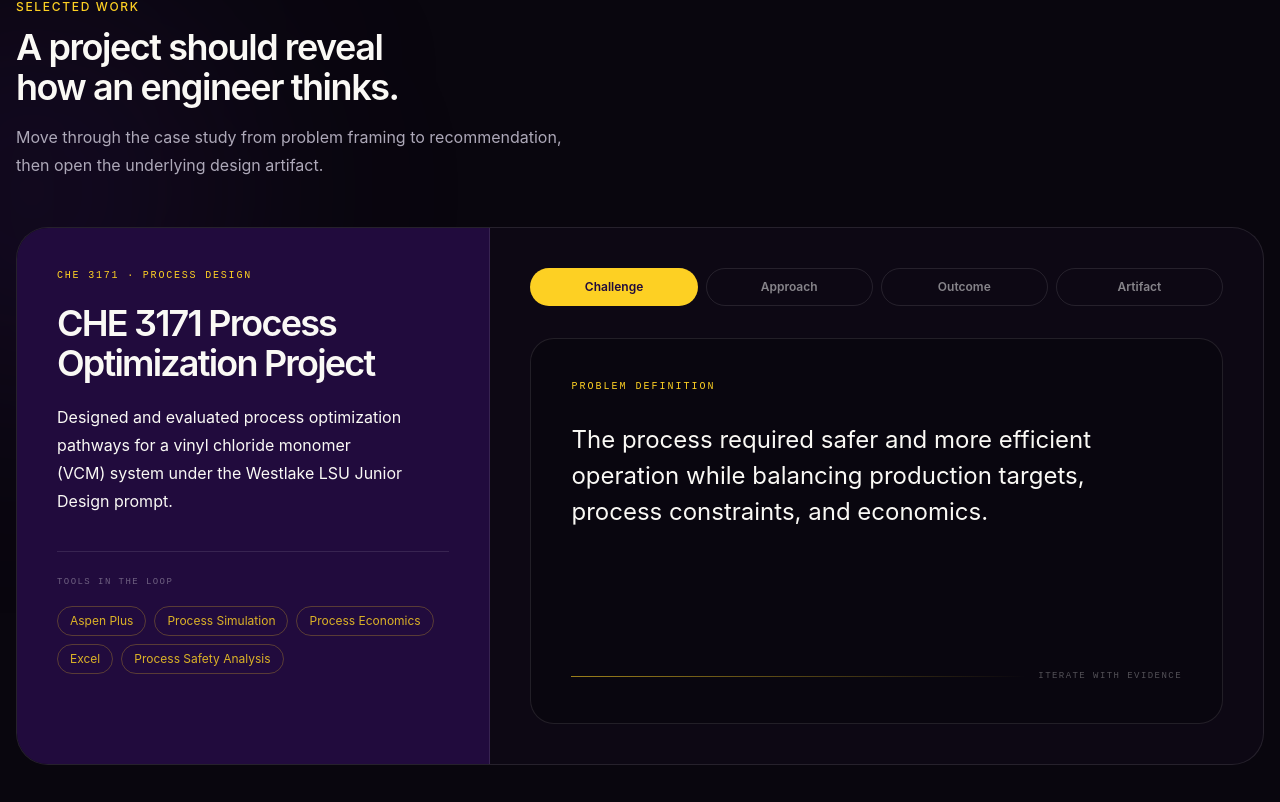
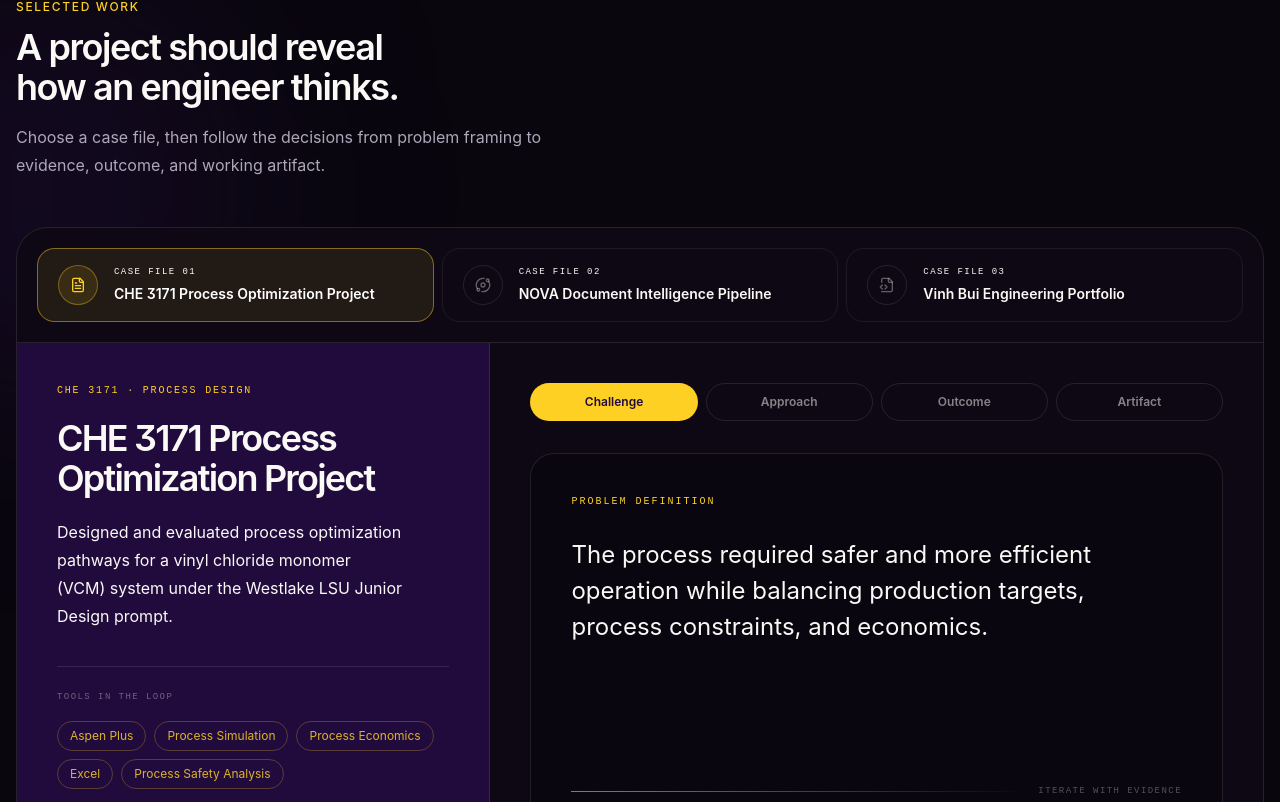
Before and after one commit to vbui31/vinhbui-portfolio, a Next.js app: page / in a window 1280 px wide. Shown: the part 2858-3660 px from the top of the page. Built offline with nearby package versions, Linux system fonts and the light colour scheme.

Commit message:
Expand selected work with NOVA and portfolio case studies

```diff
--- a/components/sections/projects-section.tsx
+++ b/components/sections/projects-section.tsx
@@ -1,8 +1,8 @@
 "use client";
 
 import { AnimatePresence, motion } from "framer-motion";
-import { ArrowUpRight, FileText } from "lucide-react";
-import { useState } from "react";
+import { ArrowUpRight, FileCode2, FileText, Orbit } from "lucide-react";
+import { useEffect, useState } from "react";
 import { projects } from "@/data/portfolio";
 import { SectionHeading } from "@/components/common/section-heading";
 
@@ -11,7 +11,40 @@ type View = (typeof views)[number];
 
 export function ProjectsSection() {
   const [activeView, setActiveView] = useState<View>("Challenge");
-  const project = projects[0];
+  const [activeProjectId, setActiveProjectId] = useState(projects[0].id);
+  const project = projects.find((item) => item.id === activeProjectId) ?? projects[0];
+
+  useEffect(() => {
+    const params = new URLSearchParams(window.location.search);
+    const requestedProject = params.get("project");
+    const requestedView = params.get("view");
+
+    if (projects.some((item) => item.id === requestedProject)) {
+      setActiveProjectId(requestedProject!);
+    }
+    if (views.some((view) => view.toLowerCase() === requestedView)) {
+      setActiveView(views.find((view) => view.toLowerCase() === requestedView)!);
+    }
+  }, []);
+
+  const updateUrl = (projectId: string, view: View) => {
+    const url = new URL(window.location.href);
+    url.searchParams.set("project", projectId);
+    url.searchParams.set("view", view.toLowerCase());
+    url.hash = "projects";
+    window.history.replaceState({}, "", url);
+  };
+
+  const selectProject = (projectId: string) => {
+    setActiveProjectId(projectId);
+    setActiveView("Challenge");
+    updateUrl(projectId, "Challenge");
+  };
+
+  const selectView = (view: View) => {
+    setActiveView(view);
+    updateUrl(project.id, view);
+  };
 
   const content: Record<Exclude<View, "Artifact">, { label: string; text: string }> = {
     Challenge: { label: "PROBLEM DEFINITION", text: project.problem },
@@ -20,19 +53,71 @@ export function ProjectsSection() {
   };
 
   return (
-    <section id="projects" className="relative overflow-hidden py-24 md:py-32">
+    <section id="projects" className="relative scroll-mt-28 overflow-hidden py-24 md:py-32">
       <div className="pointer-events-none absolute -left-40 top-32 h-96 w-96 rounded-full bg-purple/20 blur-[120px]" />
       <div className="container relative">
         <SectionHeading
           eyebrow="Selected work"
           title="A project should reveal how an engineer thinks."
-          description="Move through the case study from problem framing to recommendation, then open the underlying design artifact."
+          description="Choose a case file, then follow the decisions from problem framing to evidence, outcome, and working artifact."
         />
 
         <article className="overflow-hidden rounded-[2rem] border border-white/10 bg-[#0d0814]">
-          <div className="grid lg:grid-cols-[0.38fr,0.62fr]">
+          <div className="border-b border-white/10 p-4 sm:p-5">
+            <div className="grid gap-2 md:grid-cols-3" role="tablist" aria-label="Select a project case study">
+              {projects.map((item, index) => {
+                const selected = item.id === project.id;
+                const Icon = item.id === "nova" ? Orbit : item.id === "portfolio" ? FileCode2 : FileText;
+
+                return (
+                  <button
+                    key={item.id}
+                    type="button"
+                    role="tab"
+                    id={`project-selector-${item.id}`}
+                    aria-controls="project-case-study"
+                    aria-selected={selected}
+                    tabIndex={selected ? 0 : -1}
+                    onClick={() => selectProject(item.id)}
+                    onKeyDown={(event) => {
+                      const next = event.key === "Home" ? 0 : event.key === "End" ? projects.length - 1 : event.key === "ArrowRight" || event.key === "ArrowDown" ? (index + 1) % projects.length : event.key === "ArrowLeft" || event.key === "ArrowUp" ? (index + projects.length - 1) % projects.length : index;
+                      if (next !== index) {
+                        event.preventDefault();
+                        selectProject(projects[next].id);
+                        (event.currentTarget.parentElement?.querySelectorAll<HTMLButtonElement>('[role="tab"]')[next])?.focus();
+                      }
+                    }}
+                    className={`group flex min-w-0 items-center gap-4 rounded-[1.1rem] border px-4 py-4 text-left transition-[border-color,background-color,color] sm:px-5 ${
+                      selected
+                        ? "border-cyan/45 bg-cyan/[0.09] text-white"
+                        : "border-white/[0.07] text-white/48 hover:border-white/20 hover:bg-white/[0.03] hover:text-white/78"
+                    }`}
+                  >
+                    <span className={`flex h-10 w-10 shrink-0 items-center justify-center rounded-full border ${selected ? "border-cyan/35 bg-cyan/10 text-cyan" : "border-white/10 text-white/35"}`}>
+                      <Icon className="h-4 w-4" aria-hidden="true" />
+                    </span>
+                    <span className="min-w-0">
+                      <span className="block font-instrument text-[9px] tracking-[0.16em] text-current/60">CASE FILE 0{index + 1}</span>
+                      <span className="mt-1 block truncate text-sm font-semibold">{item.title}</span>
+                    </span>
+                  </button>
+                );
+              })}
+            </div>
+          </div>
+
+          <div id="project-case-study" role="tabpanel" aria-labelledby={`project-selector-${project.id}`}>
+          <AnimatePresence mode="wait">
+            <motion.div
+              key={project.id}
+              initial={{ opacity: 0, y: 12 }}
+              animate={{ opacity: 1, y: 0 }}
+              exit={{ opacity: 0, y: -12 }}
+              transition={{ duration: 0.24 }}
+              className="grid lg:grid-cols-[0.38fr,0.62fr]"
+            >
             <div className="border-b border-white/10 bg-purple-deep p-7 lg:border-b-0 lg:border-r lg:p-10">
-              <p className="font-instrument text-[10px] tracking-[0.18em] text-cyan">CHE 3171 · PROCESS DESIGN</p>
+              <p className="font-instrument text-[10px] tracking-[0.18em] text-cyan">{project.eyebrow}</p>
               <h3 className="mt-5 text-balance text-3xl font-semibold leading-tight tracking-[-0.05em] sm:text-4xl">
                 {project.title}
               </h3>
@@ -55,13 +140,14 @@ export function ProjectsSection() {
                 {views.map((view, index) => (
                   <button
                     key={view}
+                    type="button"
                     role="tab"
                     id={`project-tab-${index}`}
                     aria-controls="project-tabpanel"
                     tabIndex={activeView === view ? 0 : -1}
                     aria-selected={activeView === view}
-                    onClick={() => setActiveView(view)}
-                    onKeyDown={(event) => { const next = event.key === "Home" ? 0 : event.key === "End" ? views.length - 1 : event.key === "ArrowRight" ? (index + 1) % views.length : event.key === "ArrowLeft" ? (index + views.length - 1) % views.length : index; if (next !== index) { event.preventDefault(); setActiveView(views[next]); (event.currentTarget.parentElement?.querySelectorAll<HTMLButtonElement>('[role="tab"]')[next])?.focus(); } }}
+                    onClick={() => selectView(view)}
+                    onKeyDown={(event) => { const next = event.key === "Home" ? 0 : event.key === "End" ? views.length - 1 : event.key === "ArrowRight" ? (index + 1) % views.length : event.key === "ArrowLeft" ? (index + views.length - 1) % views.length : index; if (next !== index) { event.preventDefault(); selectView(views[next]); (event.currentTarget.parentElement?.querySelectorAll<HTMLButtonElement>('[role="tab"]')[next])?.focus(); } }}
                     className={`rounded-full px-4 py-2.5 text-xs font-semibold transition-colors ${
                       activeView === view
                         ? "bg-cyan text-purple-deep"
@@ -84,20 +170,25 @@ export function ProjectsSection() {
                       className="flex min-h-[24rem] flex-col items-center justify-center p-8 text-center"
                     >
                       <div className="flex h-20 w-20 items-center justify-center rounded-full border border-cyan/30 bg-cyan/10">
-                        <FileText className="h-8 w-8 text-cyan" />
+                        <FileText className="h-8 w-8 text-cyan" aria-hidden="true" />
                       </div>
                       <h4 className="mt-6 text-2xl font-semibold tracking-[-0.035em]">Open the engineering artifact</h4>
                       <p className="mt-3 max-w-md text-sm leading-6 text-white/55">
-                        Review the design presentation for the assumptions, process structure, safety considerations, and recommendation.
+                        {project.artifactDescription}
                       </p>
-                      <a
-                        href={project.demo}
-                        target="_blank"
-                        rel="noreferrer"
-                        className="mt-7 inline-flex items-center gap-2 rounded-full bg-cyan px-5 py-3 text-sm font-bold text-purple-deep"
-                      >
-                        View design presentation <ArrowUpRight className="h-4 w-4" />
-                      </a>
+                      <div className="mt-7 flex flex-wrap justify-center gap-3">
+                        {project.links.map((link, index) => (
+                          <a
+                            key={link.href}
+                            href={link.href}
+                            target="_blank"
+                            rel="noreferrer"
+                            className={`inline-flex items-center gap-2 rounded-full px-5 py-3 text-sm font-bold transition-[background-color,border-color,color] ${index === 0 ? "bg-cyan text-purple-deep hover:bg-white" : "border border-white/15 text-white/70 hover:border-cyan/40 hover:text-cyan"}`}
+                          >
+                            {link.label} <ArrowUpRight className="h-4 w-4" aria-hidden="true" />
+                          </a>
+                        ))}
+                      </div>
                     </motion.div>
                   ) : (
                     <motion.div
@@ -123,6 +214,8 @@ export function ProjectsSection() {
                 </AnimatePresence>
               </div>
             </div>
+            </motion.div>
+          </AnimatePresence>
           </div>
         </article>
       </div>
--- a/data/portfolio.ts
+++ b/data/portfolio.ts
@@ -25,12 +25,12 @@ export const focusData = {
 };
 
 export const dashboardKpis = [
-  { label: "Projects Completed", value: 1 },
+  { label: "Projects Completed", value: 3 },
   { label: "Leadership Roles", value: 2 },
   { label: "Organizations", value: 3 },
   { label: "Technical Skills", value: 14 },
   { label: "Honors & Scholarships", value: 7 },
-  { label: "GitHub Repositories", value: 1 }
+  { label: "GitHub Repositories", value: 2 }
 ];
 
 export const skills = [
@@ -74,8 +74,10 @@ export const skills = [
 
 export const projects = [
   {
+    id: "che-3171",
     title: "CHE 3171 Process Optimization Project",
     category: "Engineering",
+    eyebrow: "CHE 3171 · PROCESS DESIGN",
     image: assetPath("/company-logos/lsu.png"),
     overview:
       "Designed and evaluated process optimization pathways for a vinyl chloride monomer (VCM) system under the Westlake LSU Junior Design prompt.",
@@ -94,7 +96,70 @@ export const projects = [
       "Delivered a structured optimization recommendation with clearly documented tradeoffs across safety, operability, and expected process performance.",
     learnings:
       "Strong process decisions come from combining fundamentals, economics, and safety-first engineering judgment.",
-    demo: assetPath("/projects/3171-design-presentation.pdf")
+    artifactDescription:
+      "Review the design presentation for the assumptions, process structure, safety considerations, and recommendation.",
+    links: [
+      { label: "View design presentation", href: assetPath("/projects/3171-design-presentation.pdf") }
+    ]
+  },
+  {
+    id: "nova",
+    title: "NOVA Document Intelligence Pipeline",
+    category: "NASA Internship Project",
+    eyebrow: "NASA · DOCUMENT INTELLIGENCE",
+    image: assetPath("/company-logos/nasa.png"),
+    overview:
+      "Built during my NASA internship, NOVA turns PDF records into traceable, review-ready information without treating an AI answer as ground truth.",
+    problem:
+      "Engineering records arrived as PDFs with inconsistent names, mixed extraction quality, and details that had to remain connected to their source pages. A useful workflow needed to accelerate digitization without silently overwriting originals or hiding uncertainty.",
+    approach:
+      "Designed a modular Python CLI that extracts page-level evidence with pypdf, optionally adds Tesseract OCR or NVIDIA NeMo Retriever for complex layouts, proposes supported filenames, and routes low-confidence documents to human review. Stable schemas, content hashes, reason codes, tests, CI, and copy-by-default behavior make every decision auditable and handoff-ready.",
+    tools: [
+      "Python",
+      "pypdf",
+      "Tesseract OCR",
+      "NVIDIA NeMo Retriever",
+      "Pytest",
+      "Docker"
+    ],
+    results:
+      "Created an AI-enabled record digitization workflow that cut processing time by 20% while preserving page provenance, confidence, and a review path for uncertain documents.",
+    learnings:
+      "The strongest automation is not the most autonomous—it makes uncertainty visible, keeps originals safe, and gives the next engineer enough evidence to trust or challenge each decision.",
+    artifactDescription:
+      "Explore the public repository for the architecture, CLI workflow, extraction schema, safety defaults, evaluation harness, and handoff documentation.",
+    links: [{ label: "Explore NOVA on GitHub", href: "https://github.com/vbui31/NOVA" }]
+  },
+  {
+    id: "portfolio",
+    title: "Vinh Bui Engineering Portfolio",
+    category: "Web Engineering",
+    eyebrow: "NEXT.JS · TECHNICAL STORYTELLING",
+    image: assetPath("/M_Hex.png"),
+    overview:
+      "Designed and built this portfolio as a recruiter-facing engineering narrative: one place to connect technical work, measurable impact, leadership, and the reasoning behind each project.",
+    problem:
+      "A résumé compresses projects into outcomes, but it rarely shows how decisions were framed, what evidence shaped the work, or how chemical engineering and software skills reinforce one another.",
+    approach:
+      "Built a statically exported Next.js application with TypeScript, a centralized portfolio data model, reusable section components, and deliberate motion. The interface uses semantic controls, keyboard-operable case studies, visible focus states, and reduced-motion support while retaining an LSU-inspired visual system.",
+    tools: [
+      "Next.js",
+      "TypeScript",
+      "React",
+      "Tailwind CSS",
+      "Framer Motion",
+      "GitHub Pages"
+    ],
+    results:
+      "Delivered a responsive, maintainable portfolio that turns project artifacts and quantified experience into an explorable story, with static deployment that is fast, portable, and inexpensive to operate.",
+    learnings:
+      "Technical storytelling is an engineering problem: structure the evidence, reduce friction, and design every interaction around the question a visitor needs answered next.",
+    artifactDescription:
+      "Inspect the source code and component architecture, or open the deployed site to experience the full portfolio.",
+    links: [
+      { label: "Explore the source on GitHub", href: "https://github.com/vbui31/vinhbui-portfolio" },
+      { label: "Open the live portfolio", href: "https://vbui31.github.io/vinhbui-portfolio/" }
+    ]
   }
 ];
 
```
